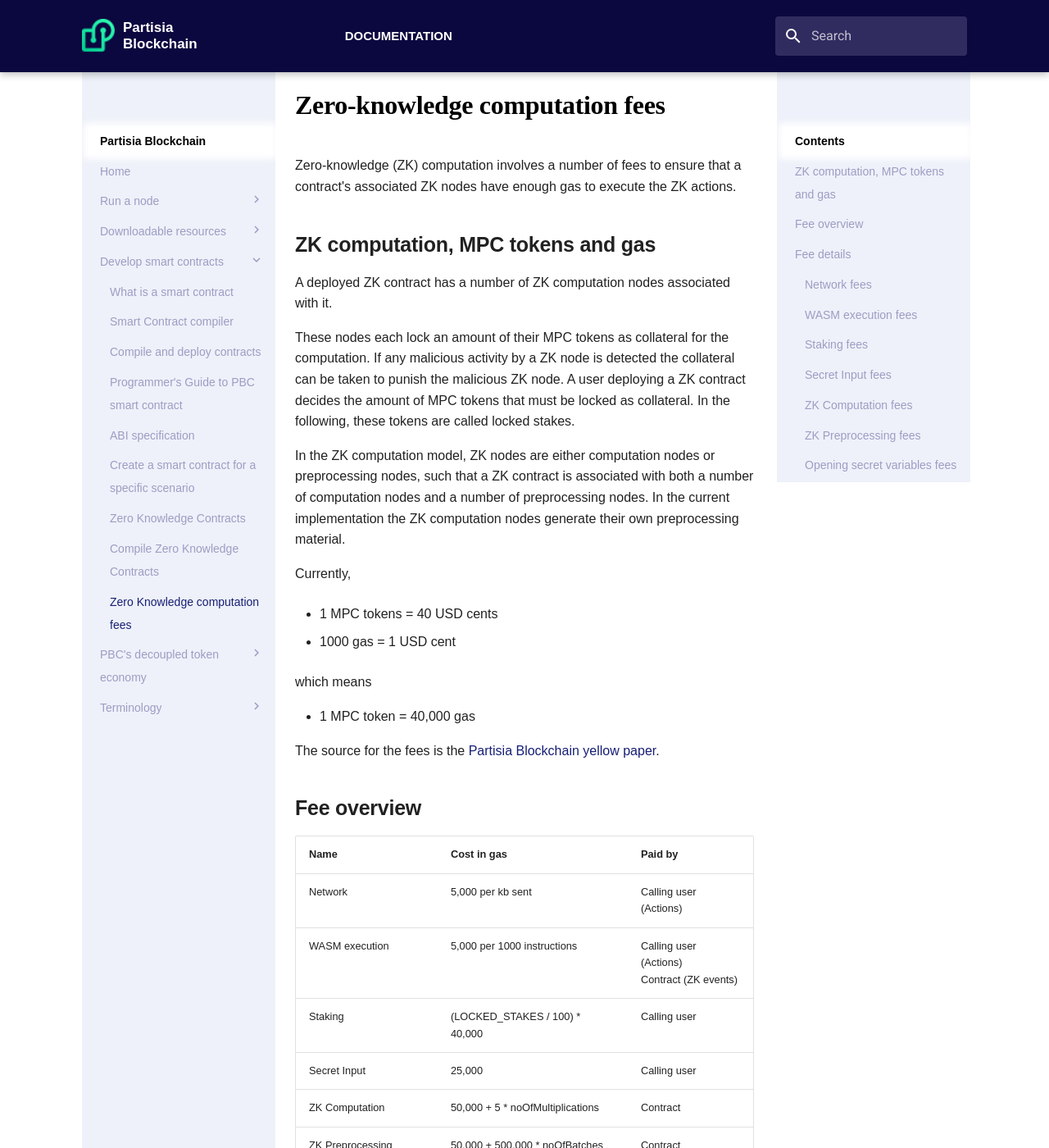
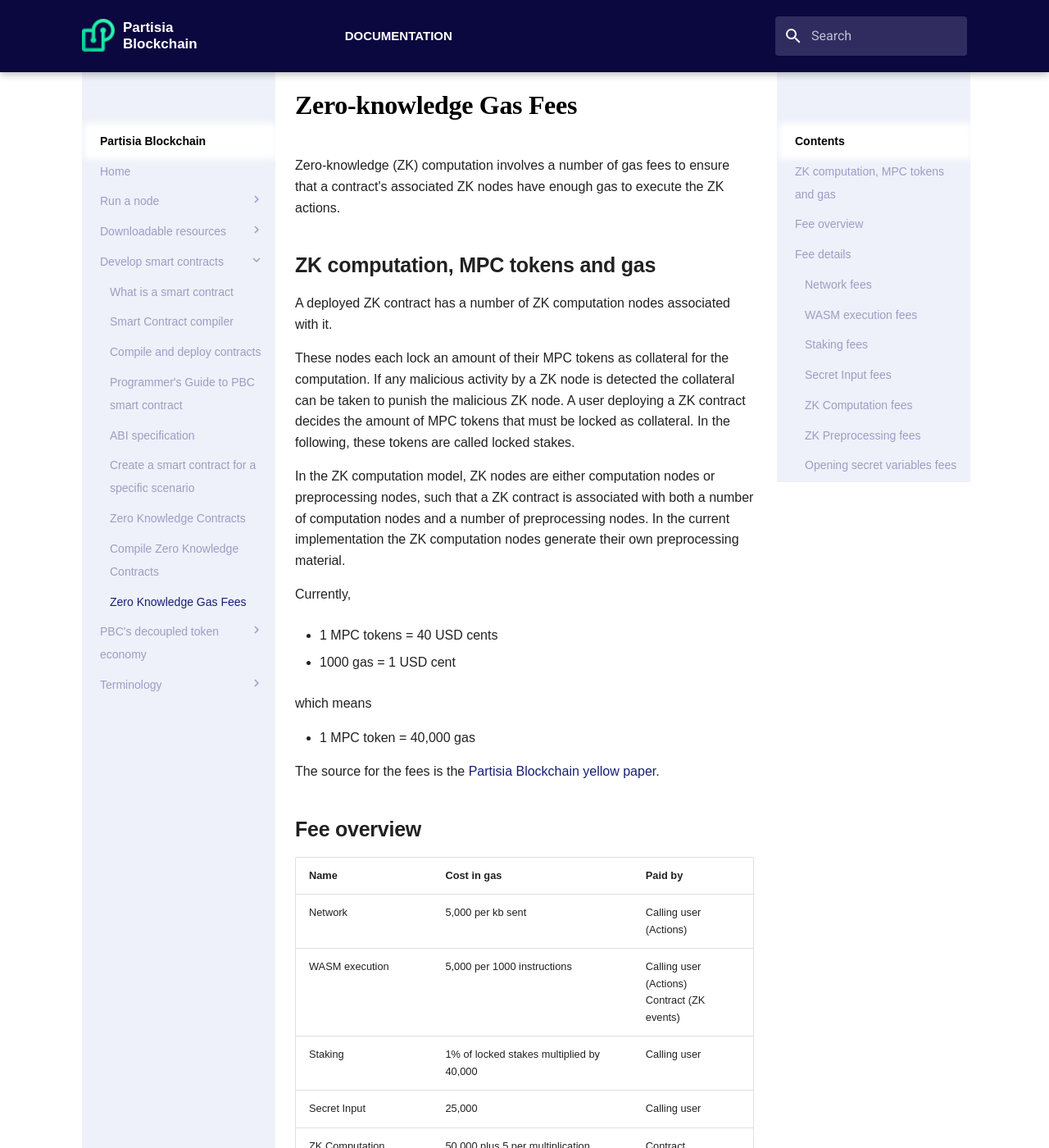
Before and after one commit to 0xSero/partisia-docs, an MkDocs documentation site: the page built from docs/zk-computation-fees.md, in a window 1280 px wide and 1400 px high. Shown: the whole window at 82% size. Built offline with MkDocs 1.6.1 and Material for MkDocs 9.7.7, drawn with Linux system fonts in a browser that asks for light colours; some web fonts are replaced; a script that is not in the unit is left out; some of the changed text lies outside the part shown.

Commit message:
more changes following review

```diff
--- a/docs/zk-computation-fees.md
+++ b/docs/zk-computation-fees.md
@@ -1,6 +1,6 @@
-# Zero-knowledge computation fees
+# Zero-knowledge Gas Fees
 
-Zero-knowledge (ZK) computation involves a number of fees to ensure that a contract's associated ZK nodes have enough gas to execute the ZK actions.
+Zero-knowledge (ZK) computation involves a number of gas fees to ensure that a contract's associated ZK nodes have enough gas to execute the ZK actions.
 
 
 ## ZK computation, MPC tokens and gas
@@ -25,16 +25,16 @@
 
 ## Fee overview
 
-| **Name**                 | **Cost in gas**                   | **Paid by**                                    |
-|--------------------------|-----------------------------------|------------------------------------------------|
-| Network                  | 5,000 per kb sent                 | Calling user (Actions)                         |
-| WASM execution           | 5,000 per 1000 instructions       | Calling user (Actions)<br>Contract (ZK events) |
-| Staking                  | (LOCKED_STAKES / 100) * 40,000    | Calling user                                   |
-| Secret Input             | 25,000                            | Calling user                                   |
-| ZK Computation           | 50,000 +  5 * noOfMultiplications | Contract                                       |
-| ZK Preprocessing         | 50,000 + 500,000 * noOfBatches    | Contract                                       |
-| Opening secret variables | 25,000                            | Calling user                                   |
-| Attestation              | 25,000                            | Contract                                       |
+| **Name**                 | **Cost in gas**                          | **Paid by**                                    |
+|--------------------------|------------------------------------------|------------------------------------------------|
+| Network                  | 5,000 per kb sent                        | Calling user (Actions)                         |
+| WASM execution           | 5,000 per 1000 instructions              | Calling user (Actions)<br>Contract (ZK events) |
+| Staking                  | 1% of locked stakes multiplied by 40,000 | Calling user                                   |
+| Secret Input             | 25,000                                   | Calling user                                   |
+| ZK Computation           | 50,000 plus 5 per multiplication         | Contract                                       |
+| ZK Preprocessing         | 50,000 plus 500,000 per batch            | Contract                                       |
+| Opening secret variables | 25,000                                   | Calling user                                   |
+| Attestation              | 25,000                                   | Contract                                       |
 
 When network and WASM execution fees are paid, the gas is distributed among the block producers.
 When zk fees are paid, the gas is distributed among the contract’s associated ZK nodes.
--- a/mkdocs.yml
+++ b/mkdocs.yml
@@ -31,7 +31,7 @@
       - Create a smart contract for a specific scenario: voting-contract.md
       - Zero Knowledge Contracts: ZKSC.md
       - Compile Zero Knowledge Contracts: compile-zk.md
-      - Zero Knowledge computation fees: zk-computation-fees.md
+      - Zero Knowledge Gas Fees: zk-computation-fees.md
   - PBC's decoupled token economy:
       - BYOC and gas for the mainnet and testnet: byoc.md
       - MPC tokens: mpc-tokens.md
```
Also changed, not shown: docs/index.md (+1 -1 lines).
